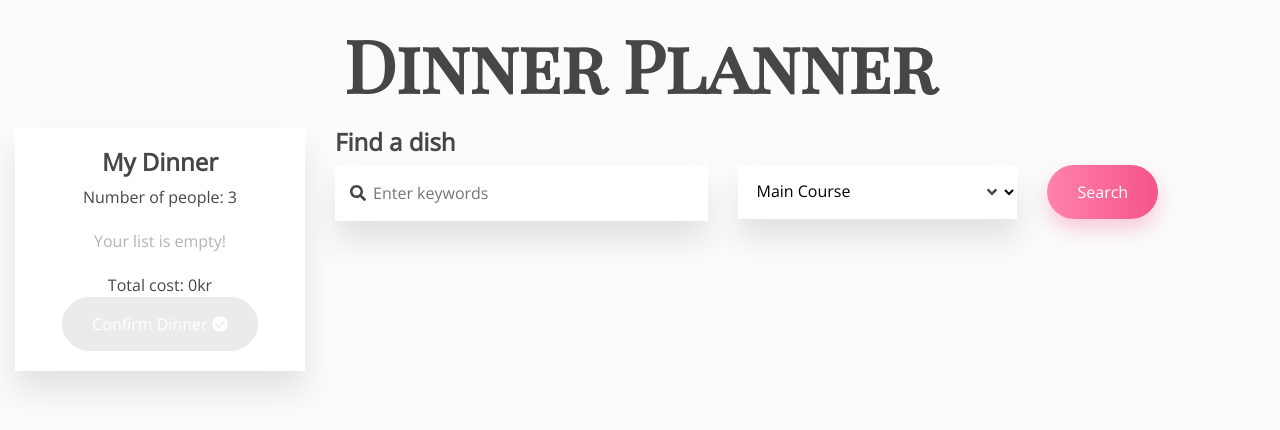
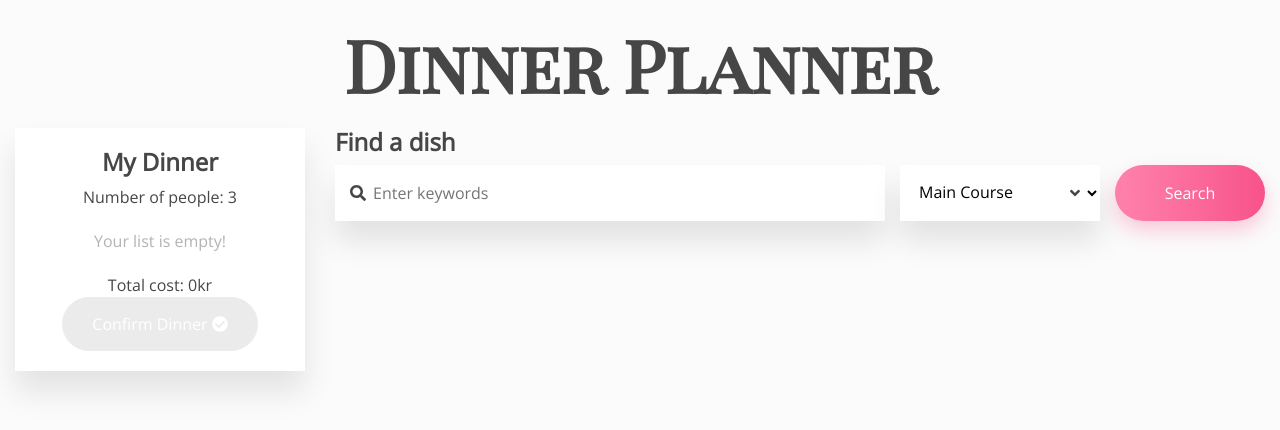
Before and after one commit to iRobsc/Dinner-planner, a website: page app.html in a window 1280 px wide. Drawn offline with nearby package versions, Linux system fonts and the light colour scheme; files that its build step writes are made by us from their sources.

Commit message:
🚧 Change search field to be grid based

```diff
--- a/app.html
+++ b/app.html
@@ -43,15 +43,12 @@
       <div class="col-md-9">
         <div id="main-content">
           <h2>Find a dish</h2>
-          <form id="search" class="container-fluid">
-            <div class="row">
-              <div class="col-md-5 input">
+          <form id="search">
             <div class="search-container">
               <i class="fa fa-search"></i>
               <input type="text" placeholder="Enter keywords">
             </div>
-              </div>
-              <div class="col-md-4 input">
+
             <div class="select-container">
               <select>
                 <option>Main Course</option>
@@ -63,11 +60,8 @@
                 <i class="fa fa-angle-down"></i>
               </span>
             </div>
-              </div>
-              <div class="col-md-3 input">
+
             <button type="submit" class="dinner-btn">Search</button>
-              </div>
-            </div>
           </form>
         </div>
       </div>
--- a/css/_search.scss
+++ b/css/_search.scss
@@ -1,13 +1,10 @@
 @import "shared";
 
 #search {
-  .input:first-child {
-    padding-left: 0;
-  }
-
-  .input:last-child {
-    padding-right: 0;
-  }
+  display: grid;
+  grid-template-columns: auto 200px 150px;
+  grid-template-areas: "search select btn";
+  grid-gap: 15px;
 
   input, select {
     border: none;
@@ -16,6 +13,7 @@
 
   .search-container {
     @include box-shadow;
+    grid-area: search;
     background: white;
     padding: 15px;
     display: flex;
@@ -30,6 +28,7 @@
 
   .select-container {
     @include box-shadow;
+    grid-area: select;
     display: flex;
     align-items: center;
     background: white;
@@ -51,4 +50,8 @@
       z-index: 0;
     }
   }
+
+  .dinner-btn {
+    grid-area: btn;
+  }
 }
--- a/css/responsive.scss
+++ b/css/responsive.scss
@@ -13,4 +13,17 @@
   header {
     font-size: 24px;
   }
+
+  #search {
+    grid-template-columns: auto 150px;
+    grid-template-areas:
+      "search search"
+      "select btn";
+  }
 }
+
+@media (max-width: 320px) {
+  #search {
+    grid-template-columns: auto 120px;
+  }
+}
```
Lines whose indentation alone changed are shown as unchanged.
